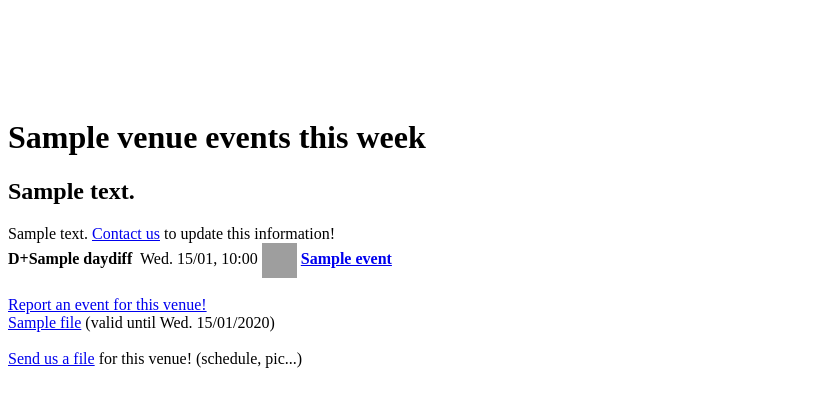
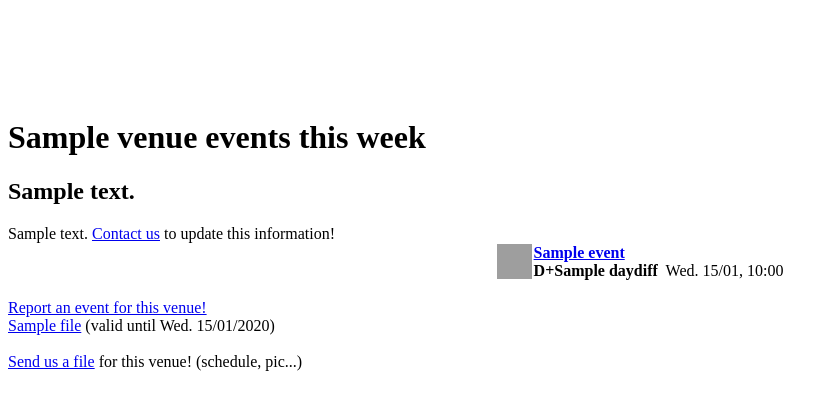
Before and after one commit to domeav/Lady-Penh, a Django app: template ladypenh/templates/venue.html in a window 1280 px wide. Shown: the top 410 px of the page, without its empty margins (0-838 px from the left). Run offline with Django 3.2, Linux system fonts and the light colour scheme; the template is opened without the code that fills it: most values are stand-ins (such as "Sample title", 1, 10 or a date in 2020); parts of the project's set-up code (start-up, migrations or seed data) failed here and were passed over; some libraries are stand-ins or nearby versions; grey boxes are pictures that could not be loaded.

Commit message:
Now events in venue pages are in a table.

```diff
--- a/ladypenh/templates/venue.html
+++ b/ladypenh/templates/venue.html
@@ -41,19 +41,23 @@
 </div>
 <div class="row">
   <div id="program" class="column reverse grid_12">
-    <div class="grid_9" style="text-align: left; margin: auto;">
+    <table class="grid_7 stretched" cellspacing="0" style="text-align: left; margin: auto;">
       {% for event in events %}
-      <strong>D+{{ event.daydiff }}</strong>&nbsp;
-      {{ event.date|date:"D. d/m" }}, {{ event.time|time:"H:i" }}
-      <img height="35px" width="35px" src="/image/event_type/{{ event.type }}.png" alt="{{ event.type }}" style="vertical-align: middle;"/>
+      <tr>
+        <td class="evicon"><img height="35px" width="35px" src="/image/event_type/{{ event.type }}.png" alt="{{ event.type }}" style="vertical-align: middle;"/></td>
+        <td>
           {% if event.highlight %}
           <img src="{{ MEDIA_URL }}ladypenh/{{ theme_name }}/highlight.png" alt="not to miss!" style="vertical-align: middle;"/>
           {% endif %}
           <strong><a class="boxed" href="/event/{{ event.numid }}.html">
               {{ event.title }}
           </a></strong><br/>
+          <strong>D+{{ event.daydiff }}</strong>&nbsp;
+          {{ event.date|date:"D. d/m" }}, {{ event.time|time:"H:i" }}
+        </td>
+      </tr>
       {% endfor %}
-    </div>
+    </table>
     {% if not events %}
     No events have been reported this week yet.
     {% endif %}
```
Lines whose indentation alone changed are shown as unchanged.
